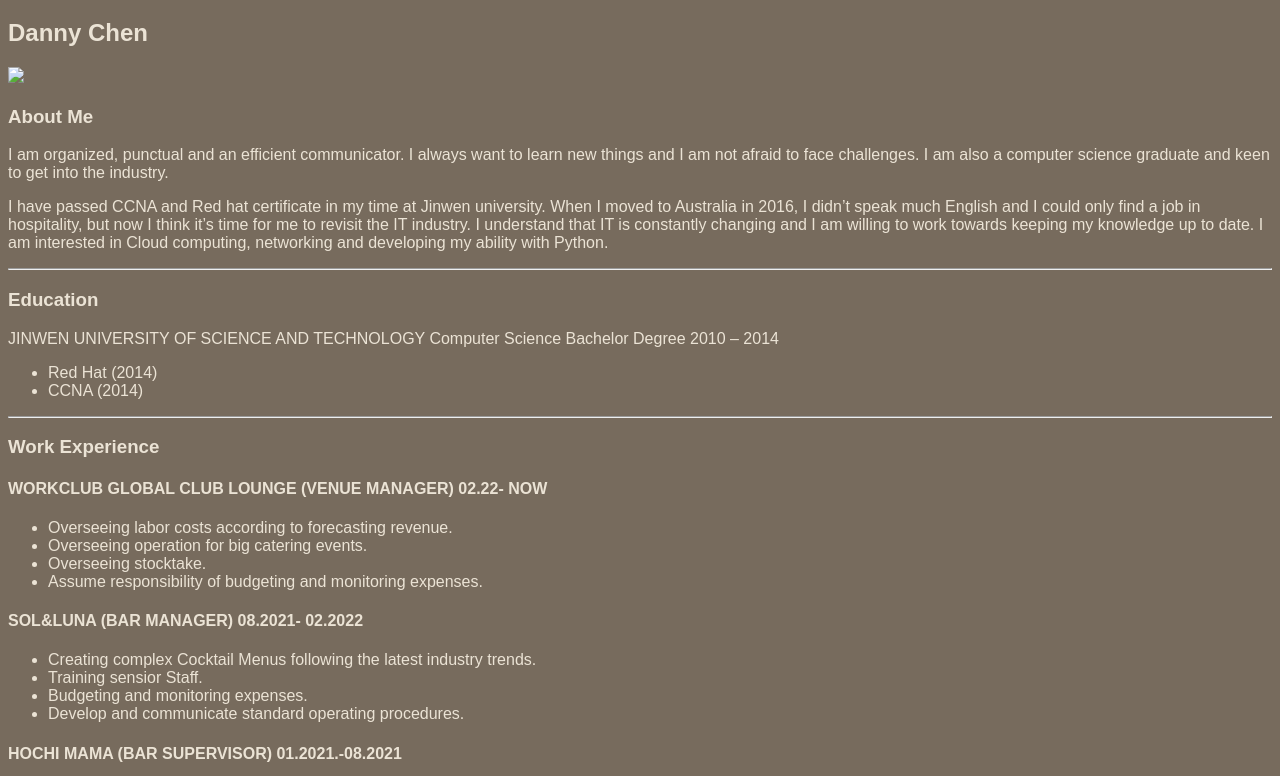
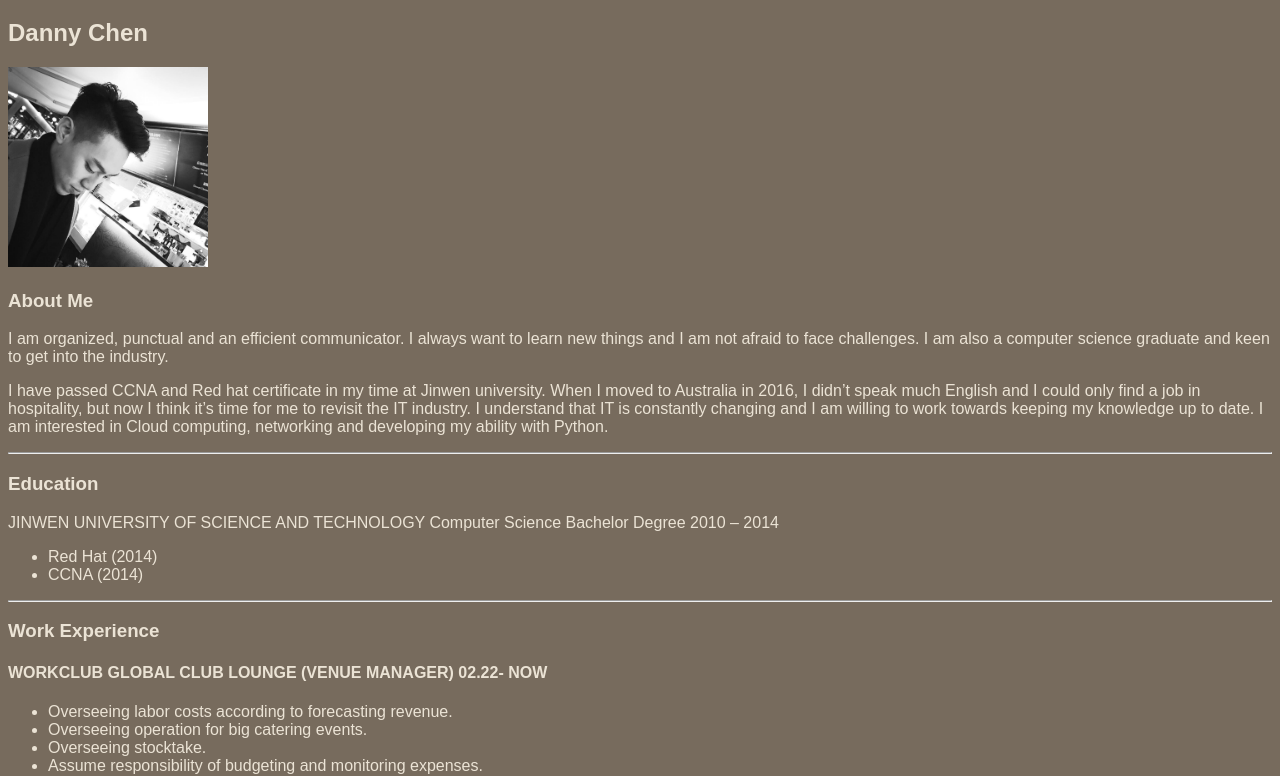
Before and after one commit to dcdanny945/CV.Html, a plain HTML site: page index.html in a window 1280 px wide. Shown: the part 61-837 px from the top of the page. Drawn offline with Linux system fonts and the light colour scheme.

Commit message:
Update index.html

```diff
--- a/index.html
+++ b/index.html
@@ -11,7 +11,7 @@
 
 <body>
     <h2>Danny Chen</h2>
-    <img src="./cv/meblack.jpg",alt="Jufen", height="200px">
+    <img src="./meblack.jpg",alt="Jufen", height="200px">
     <h3>About Me</h3>
     <p>I am organized, punctual and an efficient communicator. I always want to learn new things and I am not afraid to face challenges.
         I am also a computer science graduate and keen to get into the industry.
```
